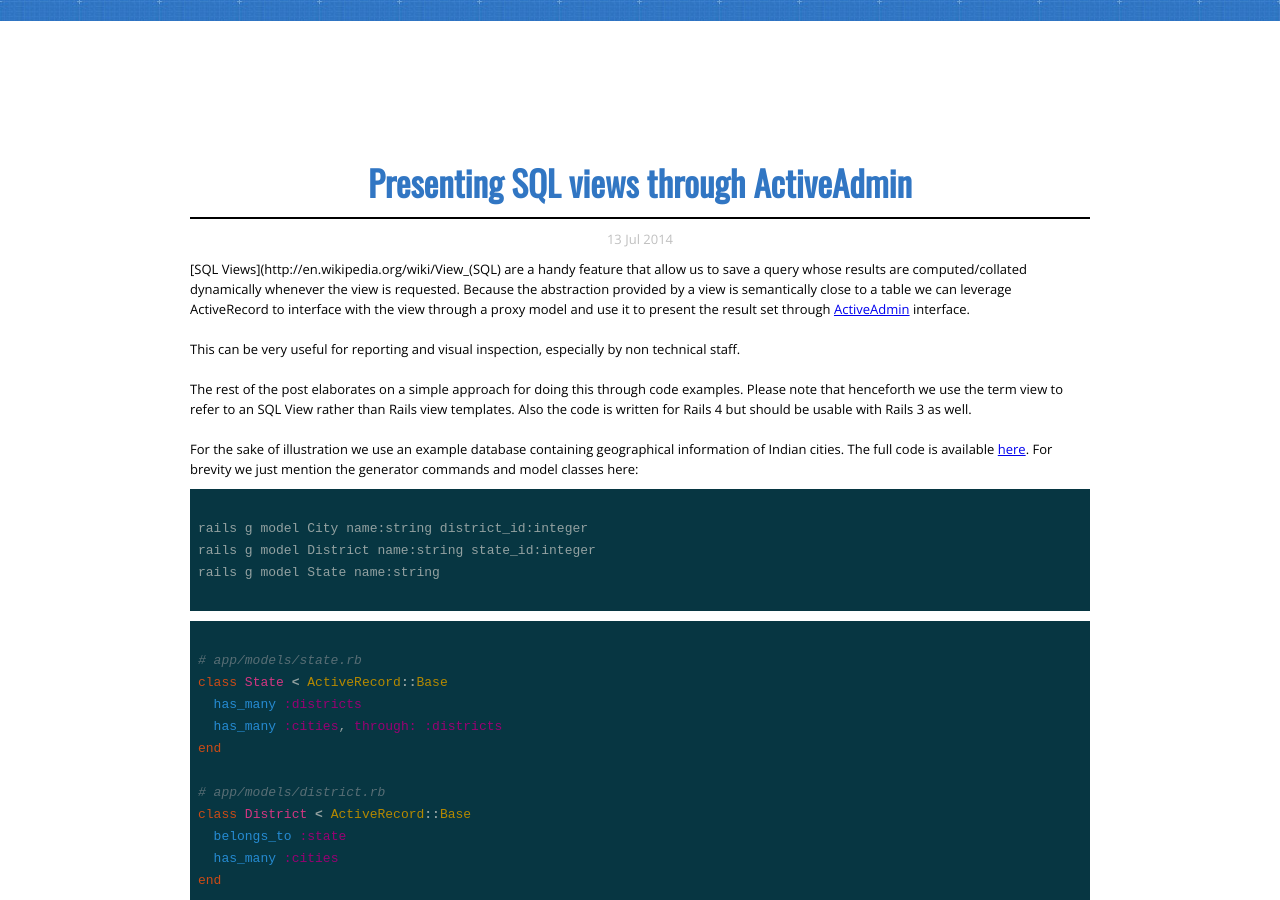
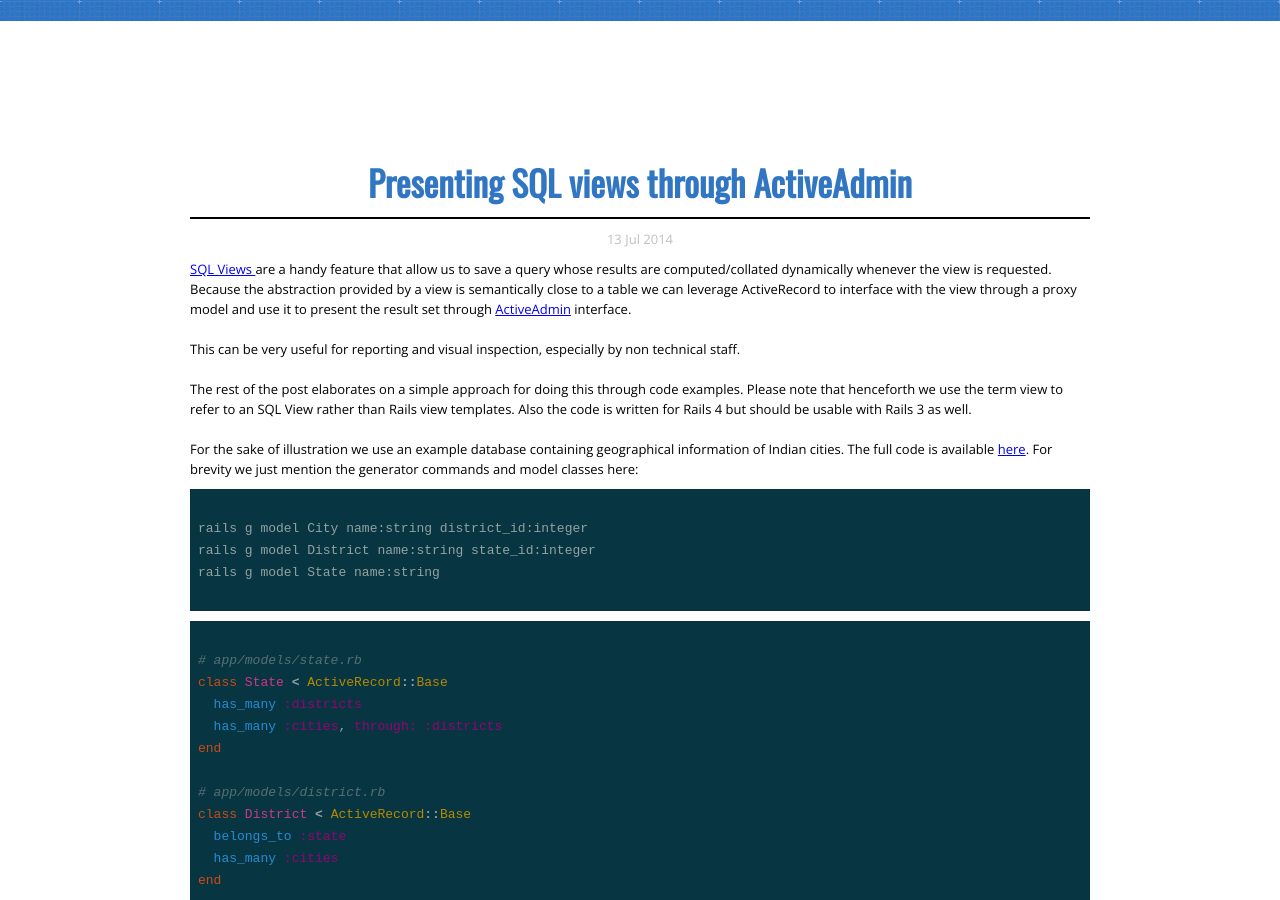
Before and after one commit to lorefnon/lorefnon.github.com, a Jekyll site: the page built from _posts/2014-07-13-presenting-sql-views-through-active-admin.md, in a window 1280 px wide and 900 px high, scrolled down 324 px. Built offline with Jekyll 4.4.1, drawn with Linux system fonts in a browser that asks for light colours; Markdown is read by kramdown in place of the engine named in the settings; comment, search, counter and statistics services are not loaded.

Commit message:
Fix issues

```diff
--- a/_layouts/default.html
+++ b/_layouts/default.html
@@ -5,11 +5,17 @@
         <meta http-equiv="X-UA-Compatible" content="IE=edge,chrome=1">
         <title> Code.Art.Web </title>
         <meta name="viewport" content="width=device-width">
-        <link href='http://fonts.googleapis.com/css?family=Oswald:400,300|Open+Sans:400,700' rel='stylesheet' type='text/css'>
+        <link href='http://fonts.googleapis.com/css?family=Oswald:400,300|Open+Sans:400' rel='stylesheet' type='text/css'>
         <link rel="stylesheet" href="/css/syntax.css">
         <link rel="stylesheet" href="/css/blog.css">
     </head>
     <body>
+        <!--[if lte IE 9]>
+        <p class="browser-warning">
+            You are using an antiquated defunct browser.  <a href="http://www.updateyourbrowser.net/en/">Upgrade now</a>
+        </p>
+        <![endif]-->
+        <!--[if ! lte IE 9]> -->
         <header class="site-banner">
             <a href="http://lorefnon.me"><h1 class="site-main-title"> Code . Art . Web </h1></a>
             <div class="blog-abstract">
@@ -65,5 +71,6 @@
               }, 100)
             });
         </script>
+        <!-- <![endif]-->
     </body>
 </html>
--- a/_posts/2014-07-13-presenting-sql-views-through-active-admin.md
+++ b/_posts/2014-07-13-presenting-sql-views-through-active-admin.md
@@ -3,7 +3,7 @@
 title: "Presenting SQL views through ActiveAdmin"
 category: rails
 ---
-[SQL Views](http://en.wikipedia.org/wiki/View_(SQL) are a handy feature that allow us to
+<a href="http://en.wikipedia.org/wiki/View_(SQL)"> SQL Views </a> are a handy feature that allow us to
 save a query whose results are computed/collated dynamically whenever the view is requested.
 Because the abstraction provided by a view is semantically close to a table we can leverage
 ActiveRecord to interface with the view through a proxy model and use it to
```
